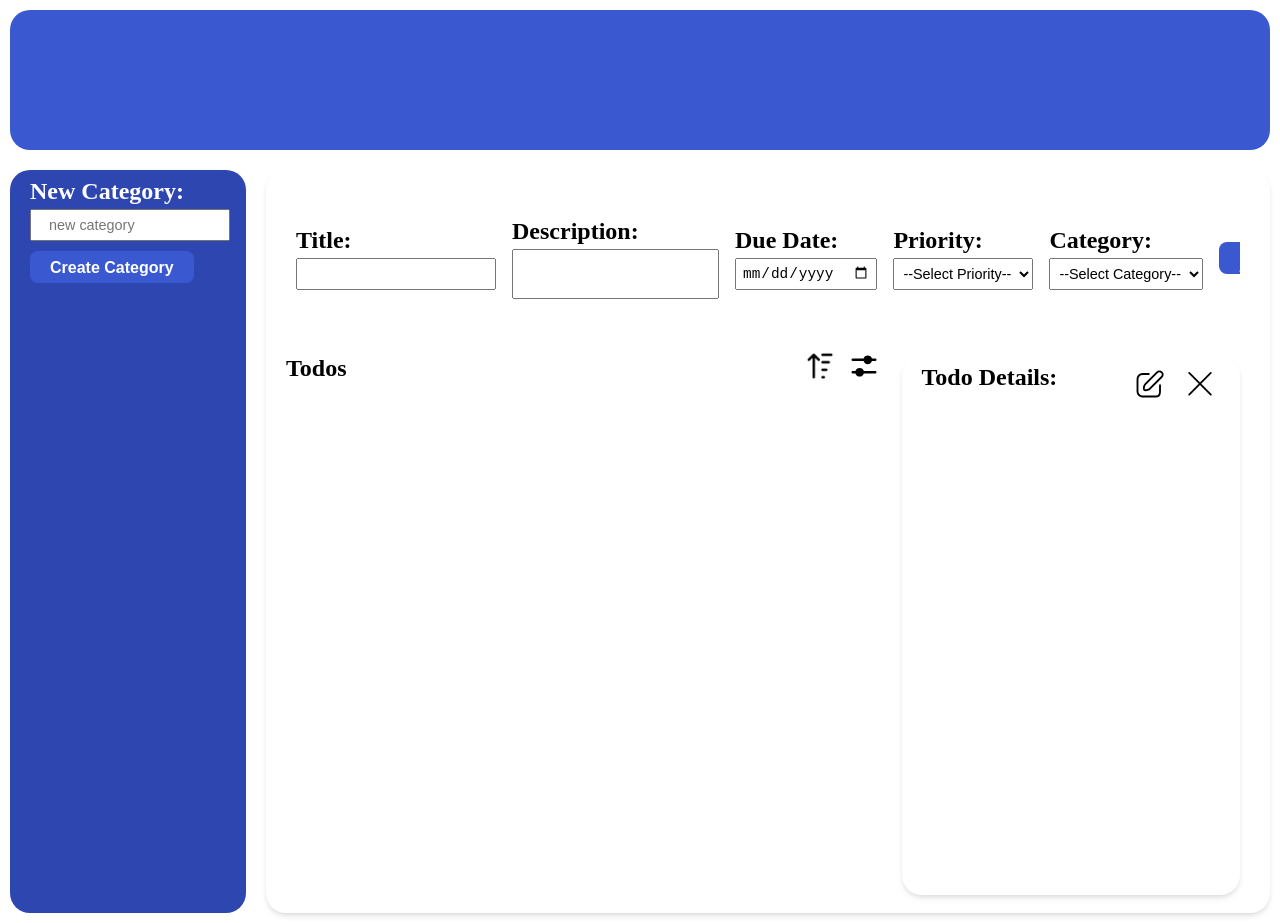
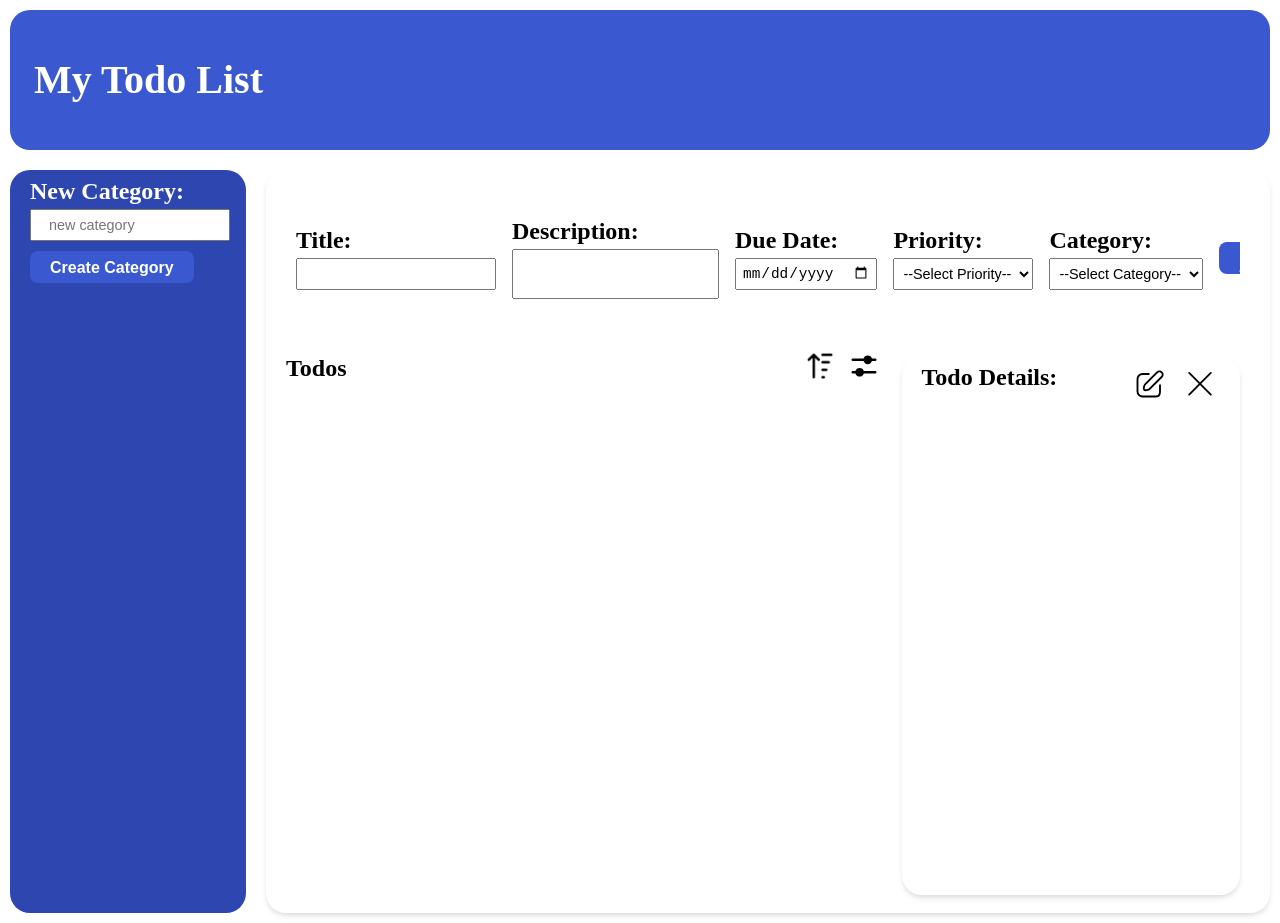
Before and after one commit to MalekToumi-815/Todo-List, a website built with webpack: page src/template.html in a window 1280 px wide. Built offline with nearby package versions, Linux system fonts and the light colour scheme.

Commit message:
Title, page icon, styles

```diff
--- a/src/styles.css
+++ b/src/styles.css
@@ -15,6 +15,23 @@ header{
     background-color: #3A59D1;
     margin: 10px 10px;
     border-radius: 20px;
+}
+/* Header inner wrapper to control padding and vertical centering */
+.header-inner {
+    height: 100%;
+    padding: 12px 24px; /* leave some room so title is slightly smaller than header */
+    display: flex;
+    align-items: center; /* vertically center the title */
+}
+
+.site-title {
+    color: #fff;
+    font-size: 2.5rem; /* large title that visually matches header height */
+    line-height: 1; /* keep it tight so it fits within header */
+    margin: 0;
+    font-weight: 700;
+    white-space: nowrap; /* avoid wrapping */
+    text-overflow: ellipsis;
 }
 nav{
     background-color: #2E46B0;
@@ -77,7 +94,13 @@ button {
     font-size: 0.9rem;
     height: 32px;
 }
-
+#newtodoForm input:focus,
+#newtodoForm textarea:focus,
+#newtodoForm select:focus {
+    border: 2px solid #3A59D1; /* blue outline on focus */
+    box-shadow: 0 0 5px rgba(58, 89, 209, 0.5); /* subtle shadow */
+    outline: none;
+}
 textarea {
     resize: none; /* keep layout neat */
     height: 50px; /* match inputs */
--- a/src/template.html
+++ b/src/template.html
@@ -3,10 +3,15 @@
 <head>
     <meta charset="UTF-8" />
     <title>Todo List</title>
+    <link rel="icon" type="image/png" sizes="32x32" href="./icons/check-lists-svgrepo-com.png">
     <script src="index.js" defer></script>
 </head>
 <body>
-    <header></header>
+    <header>
+        <div class="header-inner">
+            <h1 class="site-title">My Todo List</h1>
+        </div>
+    </header>
     <nav>
         <form id="newCategoryForm">
             <div class="form-group">
```
Also changed, not shown: src/icons/check-lists-svgrepo-com.png (added).
